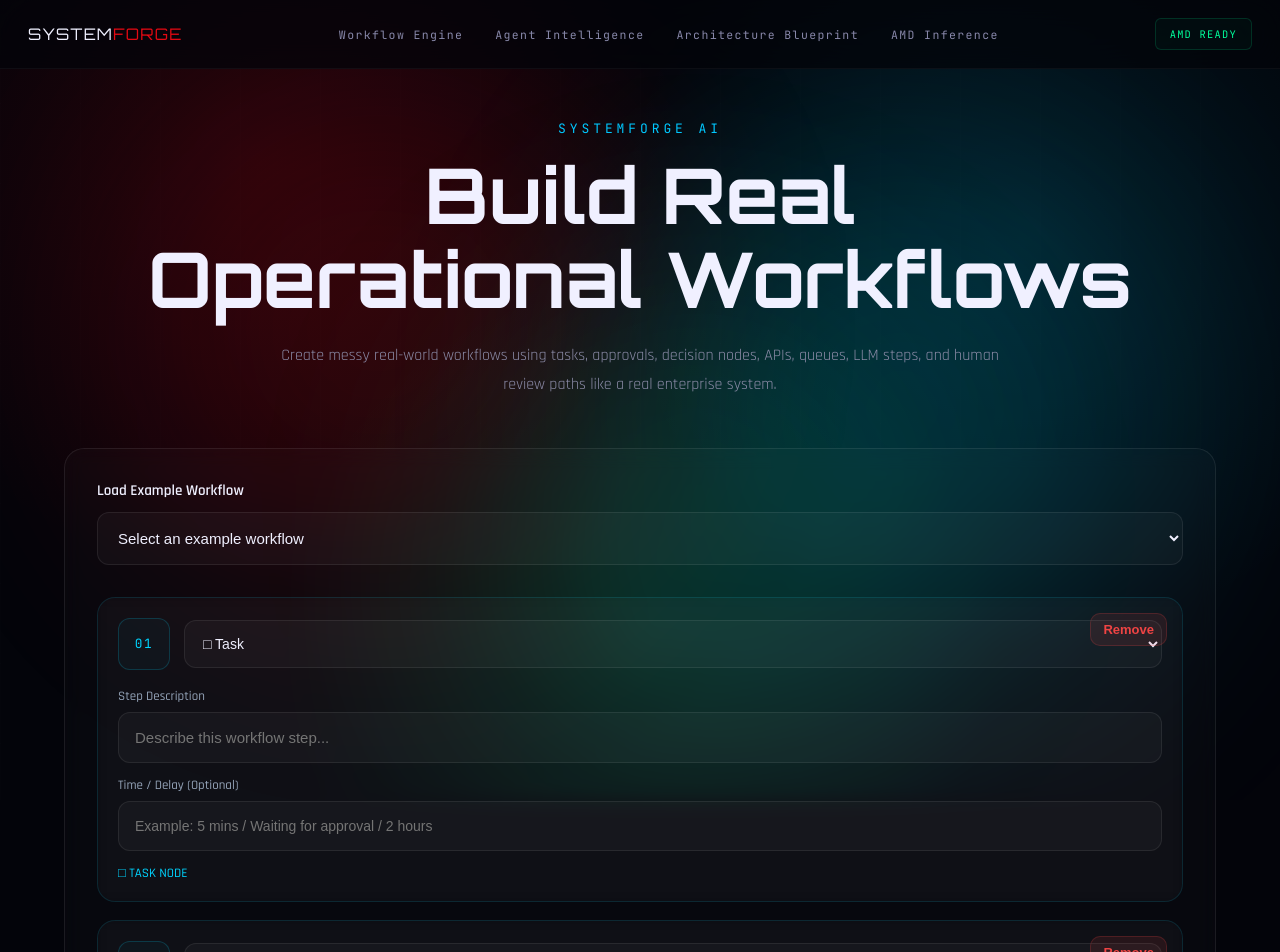
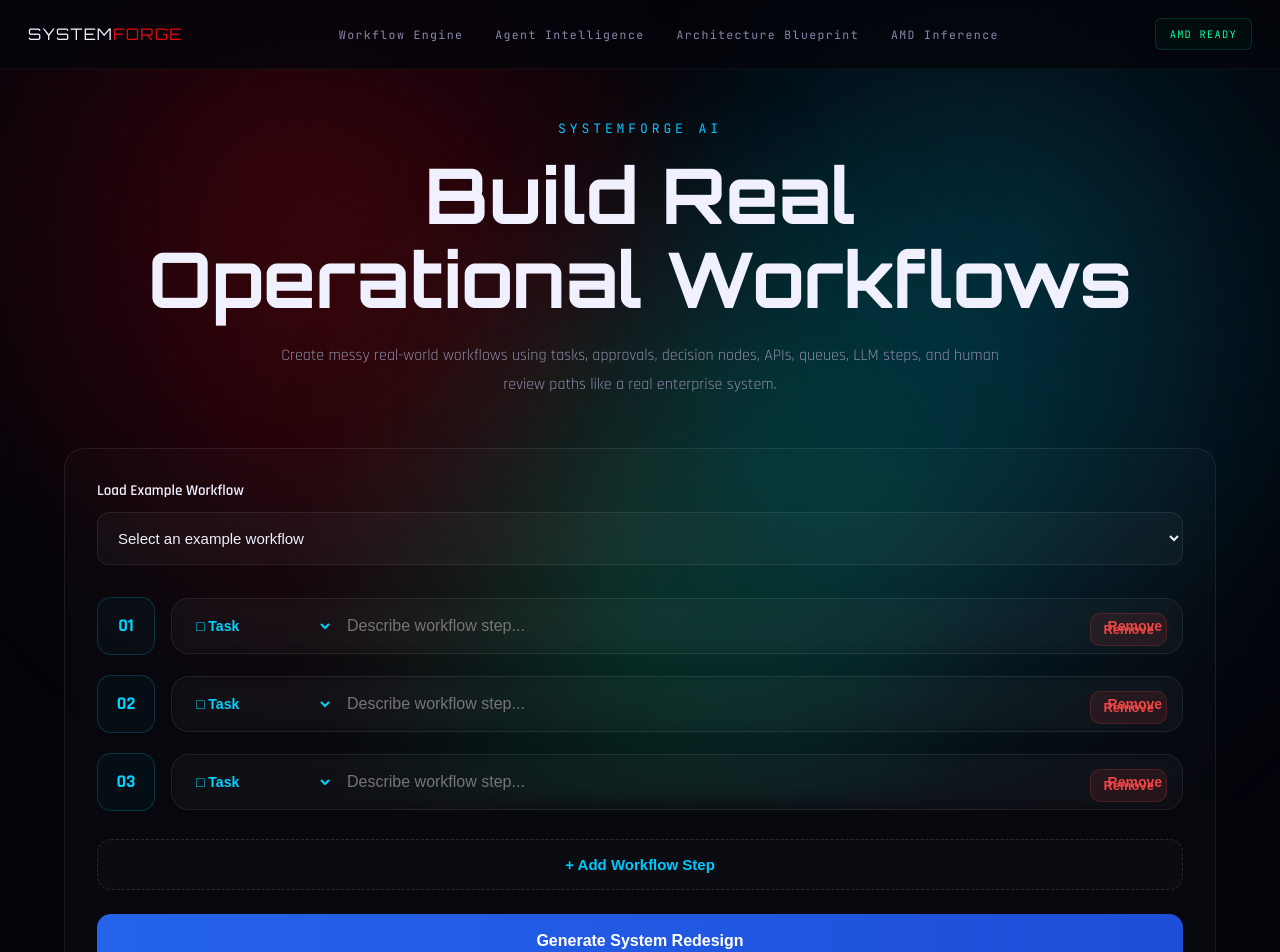
Before and after one commit to jacobjerryarackal/systemforge-ai, a Next.js app in the folder frontend/: page / in a window 1280 px wide. Shown: the top 952 px of the page. Built offline with nearby package versions, Linux system fonts and the light colour scheme.

Commit message:
feat: implement WorkflowNode component with dynamic styling and interaction handlers

```diff
--- a/frontend/components/workflow/WorkflowNode.tsx
+++ b/frontend/components/workflow/WorkflowNode.tsx
@@ -12,46 +12,23 @@ interface Props {
     index: number;
     updateStep: (
         id: string,
-        field: 'label' | 'type' | 'duration',
+        field: 'label' | 'type',
         value: string
     ) => void;
+    removeStep: (id: string) => void;
 }
 
-const NODE_TYPE_OPTIONS: {
+const NODE_OPTIONS: {
     value: WorkflowNodeType;
     label: string;
     icon: string;
 }[] = [
-        {
-            value: 'task',
-            label: 'Task',
-            icon: '□',
-        },
-        {
-            value: 'decision',
-            label: 'Decision',
-            icon: '◇',
-        },
-        {
-            value: 'approval',
-            label: 'Approval',
-            icon: '✓',
-        },
-        {
-            value: 'api',
-            label: 'API',
-            icon: '⚡',
-        },
-        {
-            value: 'queue',
-            label: 'Queue',
-            icon: '⇄',
-        },
-        {
-            value: 'llm',
-            label: 'LLM',
-            icon: '🤖',
-        },
+        { value: 'task', label: 'Task', icon: '□' },
+        { value: 'decision', label: 'Decision', icon: '◇' },
+        { value: 'approval', label: 'Approval', icon: '✓' },
+        { value: 'api', label: 'API', icon: '⚡' },
+        { value: 'queue', label: 'Queue', icon: '⇄' },
+        { value: 'llm', label: 'LLM', icon: '🤖' },
         {
             value: 'human_review',
             label: 'Human Review',
@@ -64,31 +41,22 @@ const NODE_TYPE_OPTIONS: {
         },
     ];
 
-function getNodeAccent(
-    type: WorkflowNodeType
-) {
+function getAccent(type: WorkflowNodeType) {
     switch (type) {
         case 'decision':
             return '#F59E0B';
-
         case 'approval':
             return '#22C55E';
-
         case 'api':
             return '#3B82F6';
-
         case 'queue':
             return '#8B5CF6';
-
         case 'llm':
             return '#EC4899';
-
         case 'human_review':
             return '#F97316';
-
         case 'notification':
             return '#06B6D4';
-
         default:
             return '#00D4FF';
     }
@@ -98,8 +66,12 @@ export default function WorkflowNode({
     step,
     index,
     updateStep,
+    removeStep,
 }: Props) {
-    const accent = getNodeAccent(step.type);
+    const accent = getAccent(step.type);
+
+    const isDecision =
+        step.type === 'decision';
 
     return (
         <motion.div
@@ -111,53 +83,72 @@ export default function WorkflowNode({
                 opacity: 1,
                 y: 0,
             }}
-            transition={{
-                duration: 0.35,
-            }}
             style={{
-                border: `1px solid ${accent}20`,
-                background:
-                    'rgba(255,255,255,0.02)',
-                borderRadius: 18,
-                padding: '20px',
-                marginBottom: '18px',
-                backdropFilter: 'blur(8px)',
+                marginBottom: '20px',
             }}
         >
-            {/* Top Row */}
             <div
                 style={{
                     display: 'flex',
                     alignItems: 'center',
-                    gap: '14px',
-                    marginBottom: '18px',
+                    gap: '16px',
                 }}
             >
-                {/* Step Number */}
+                {/* Node Shape */}
                 <div
                     style={{
-                        minWidth: 52,
-                        height: 52,
-                        borderRadius: 12,
+                        width: 58,
+                        height: 58,
+                        minWidth: 58,
                         display: 'flex',
                         alignItems: 'center',
                         justifyContent: 'center',
                         border: `1px solid ${accent}30`,
                         background: `${accent}08`,
                         color: accent,
-                        fontFamily:
-                            'var(--font-mono)',
-                        fontSize: '0.8rem',
-                        letterSpacing: '0.12em',
+                        fontSize: '18px',
+                        fontWeight: 700,
+                        transform: isDecision
+                            ? 'rotate(45deg)'
+                            : 'none',
+                        borderRadius: isDecision
+                            ? '8px'
+                            : '14px',
                     }}
                 >
-                    {String(index + 1).padStart(
+                    <span
+                        style={{
+                            transform: isDecision
+                                ? 'rotate(-45deg)'
+                                : 'none',
+                        }}
+                    >
+                        {isDecision
+                            ? '?'
+                            : String(index + 1).padStart(
                                 2,
                                 '0'
                             )}
+                    </span>
                 </div>
 
-                {/* Type Selector */}
+                {/* Main Card */}
+                <div
+                    style={{
+                        flex: 1,
+                        display: 'flex',
+                        alignItems: 'center',
+                        gap: '14px',
+                        border:
+                            '1px solid rgba(255,255,255,0.08)',
+                        background:
+                            'rgba(255,255,255,0.02)',
+                        borderRadius: '18px',
+                        padding: '18px 20px',
+                        backdropFilter: 'blur(8px)',
+                    }}
+                >
+                    {/* Type */}
                     <select
                         value={step.type}
                         onChange={(e) =>
@@ -168,55 +159,30 @@ export default function WorkflowNode({
                             )
                         }
                         style={{
-                        flex: 1,
-                        padding: '14px',
-                        borderRadius: '12px',
-                        border:
-                            '1px solid rgba(255,255,255,0.08)',
-                        background:
-                            'rgba(255,255,255,0.03)',
-                        color: '#F0F0FF',
+                            border: 'none',
+                            background: 'transparent',
+                            color: accent,
+                            fontWeight: 600,
                             fontSize: '14px',
                             outline: 'none',
+                            minWidth: 120,
                         }}
                     >
-                    {NODE_TYPE_OPTIONS.map(
-                        (option) => (
+                        {NODE_OPTIONS.map((item) => (
                             <option
-                                key={option.value}
-                                value={option.value}
+                                key={item.value}
+                                value={item.value}
                                 style={{
-                                    background:
-                                        '#111827',
+                                    background: '#111827',
                                     color: '#ffffff',
                                 }}
                             >
-                                {option.icon}{' '}
-                                {option.label}
+                                {item.icon} {item.label}
                             </option>
-                        )
-                    )}
+                        ))}
                     </select>
-            </div>
 
-            {/* Workflow Label */}
-            <div
-                style={{
-                    marginBottom: '14px',
-                }}
-            >
-                <label
-                    style={{
-                        display: 'block',
-                        marginBottom: '8px',
-                        color: '#94A3B8',
-                        fontSize: '13px',
-                        fontWeight: 500,
-                    }}
-                >
-                    Step Description
-                </label>
-
+                    {/* Input */}
                     <input
                         value={step.label}
                         onChange={(e) =>
@@ -226,79 +192,34 @@ export default function WorkflowNode({
                                 e.target.value
                             )
                         }
-                    placeholder="Describe this workflow step..."
+                        placeholder="Describe workflow step..."
                         style={{
-                        width: '100%',
-                        padding: '16px',
-                        borderRadius: '12px',
-                        border:
-                            '1px solid rgba(255,255,255,0.08)',
-                        background:
-                            'rgba(255,255,255,0.03)',
+                            flex: 1,
+                            border: 'none',
+                            background: 'transparent',
                             color: '#F0F0FF',
-                        fontSize: '15px',
+                            fontSize: '16px',
                             outline: 'none',
                         }}
                     />
-            </div>
 
-            {/* Duration */}
-            <div>
-                <label
+                    {/* Remove */}
+                    <button
+                        onClick={() =>
+                            removeStep(step.id)
+                        }
                         style={{
-                        display: 'block',
-                        marginBottom: '8px',
-                        color: '#94A3B8',
-                        fontSize: '13px',
-                        fontWeight: 500,
+                            border: 'none',
+                            background: 'transparent',
+                            color: '#EF4444',
+                            fontWeight: 600,
+                            cursor: 'pointer',
+                            fontSize: '14px',
                         }}
                     >
-                    Time / Delay (Optional)
-                </label>
-
-                <input
-                    value={step.duration || ''}
-                    onChange={(e) =>
-                        updateStep(
-                            step.id,
-                            'duration',
-                            e.target.value
-                        )
-                    }
-                    placeholder="Example: 5 mins / Waiting for approval / 2 hours"
-                    style={{
-                        width: '100%',
-                        padding: '16px',
-                        borderRadius: '12px',
-                        border:
-                            '1px solid rgba(255,255,255,0.08)',
-                        background:
-                            'rgba(255,255,255,0.03)',
-                        color: '#F0F0FF',
-                        fontSize: '14px',
-                        outline: 'none',
-                    }}
-                />
+                        Remove
+                    </button>
                 </div>
-
-            {/* Node Hint */}
-            <div
-                style={{
-                    marginTop: '14px',
-                    fontSize: '13px',
-                    color: accent,
-                    fontWeight: 500,
-                }}
-            >
-                {
-                    NODE_TYPE_OPTIONS.find(
-                        (item) =>
-                            item.value === step.type
-                    )?.icon
-                }{' '}
-                {step.type
-                    .replace('_', ' ')
-                    .toUpperCase()} NODE
             </div>
         </motion.div>
     );
```
Lines whose indentation alone changed are shown as unchanged.
